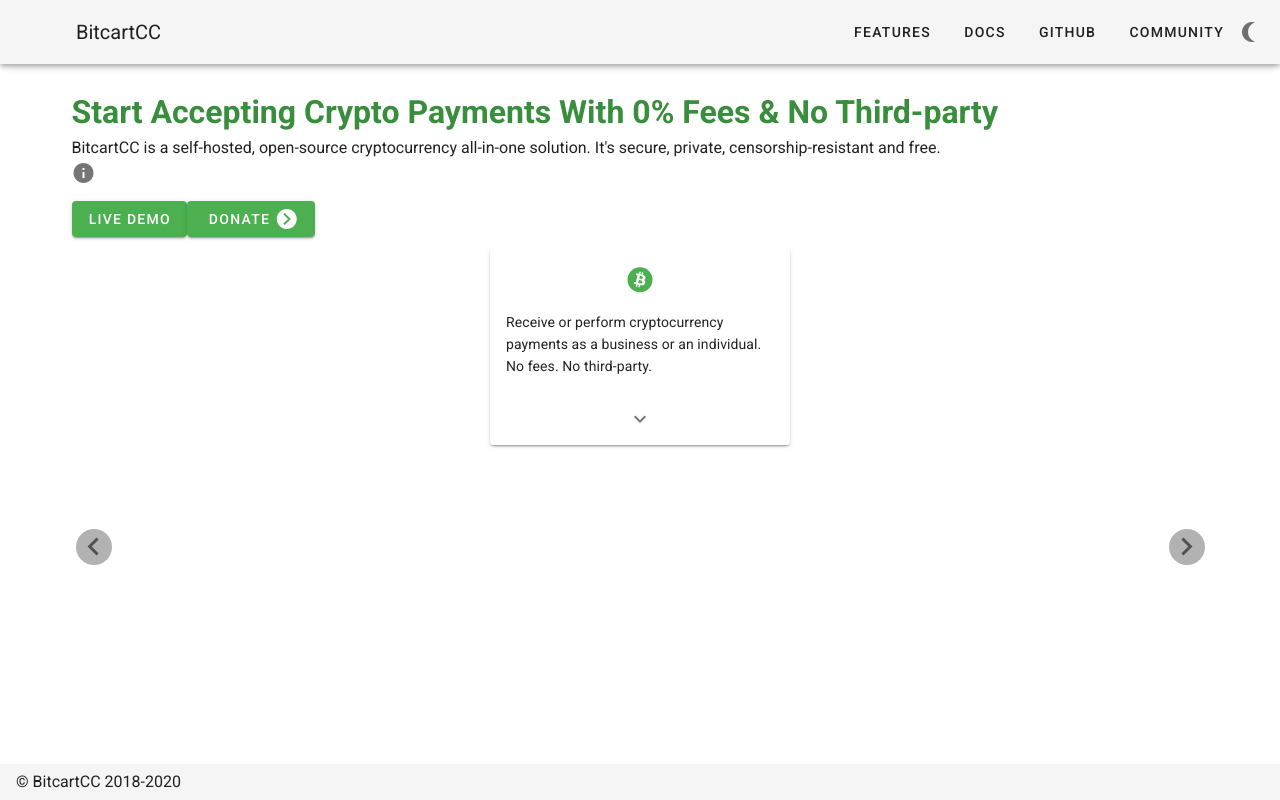
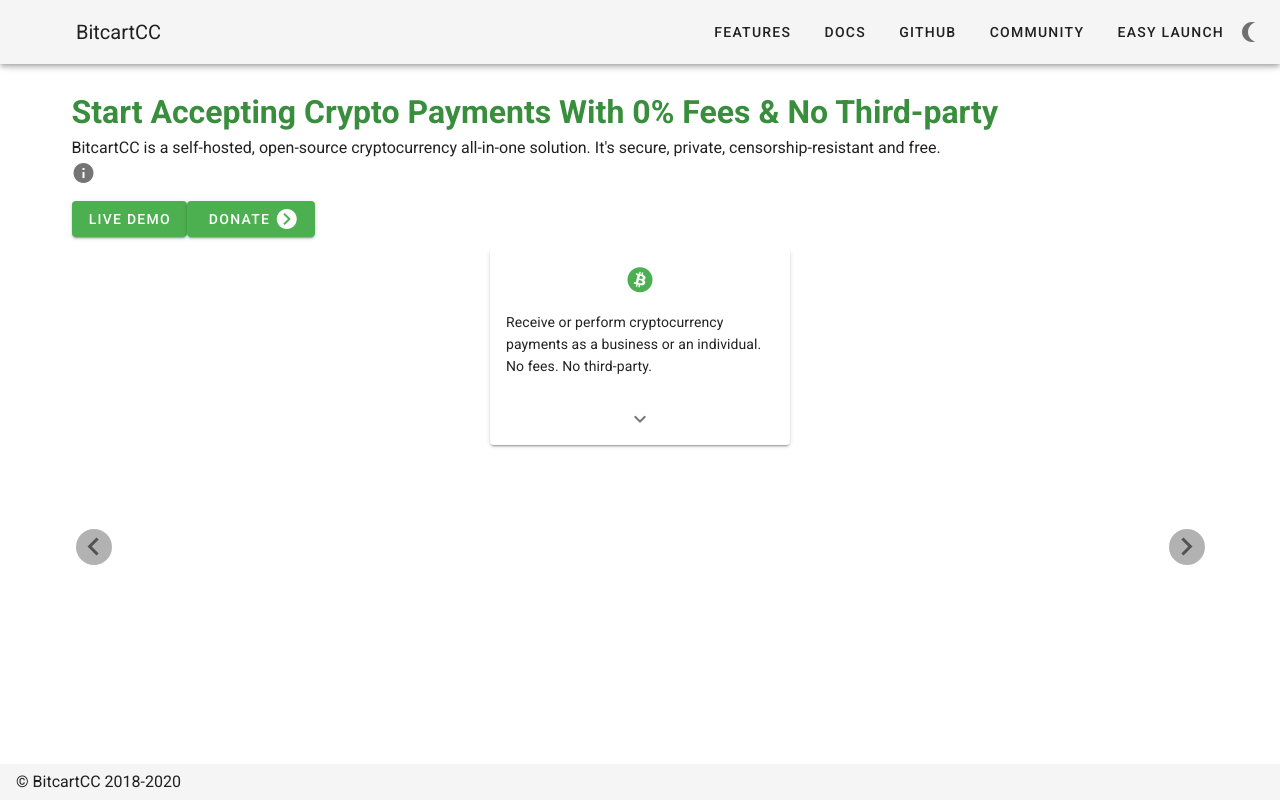
Before and after one commit to bitcart/bitcart-site, a Nuxt app: page / in a window 1280 px wide. Shown: the top 800 px of the page. Built offline with nearby package versions, Linux system fonts and the light colour scheme.

Commit message:
Small fixes

```diff
--- a/layouts/default.vue
+++ b/layouts/default.vue
@@ -84,6 +84,11 @@
         {
           text: 'Community',
           to: '/#community'
+        },
+        {
+          text: 'Easy Launch',
+          to: 'https://launch.bitcartcc.com',
+          external: true
         }
       ],
       title: 'BitcartCC'
--- a/nuxt.config.js
+++ b/nuxt.config.js
@@ -18,7 +18,7 @@
   env: {
     email: process.env.BITCART_EMAIL || 'test@example.com',
     password: process.env.BITCART_PASSWORD || 'test1234',
-    product: process.env.BITCART_PRODUCT || 1
+    store: process.env.BITCART_STORE || 1
   },
   /*
   ** Customize the progress-bar color
--- a/pages/index.vue
+++ b/pages/index.vue
@@ -79,8 +79,8 @@
         this.$axios.defaults.headers.authorization = `Bearer ${token}`
         this.$axios.get('https://demo.bitcartcc.com/rate').then((r) => {
           this.amount = parseFloat(5 / r.data).toFixed(8) // 5$
-          this.$axios.post('https://demo.bitcartcc.com/invoices', { products: [process.env.product], amount: this.amount }).then((res) => {
-            window.open(`https://admin.bitcartcc.com/i/${res.data.id}`, '_blank')
+          this.$axios.post('https://demo.bitcartcc.com/invoices', { store_id: parseInt(process.env.store), amount: this.amount }).then((res) => {
+            window.location = `https://admin.bitcartcc.com/i/${res.data.id}`
           })
         })
       })
```
